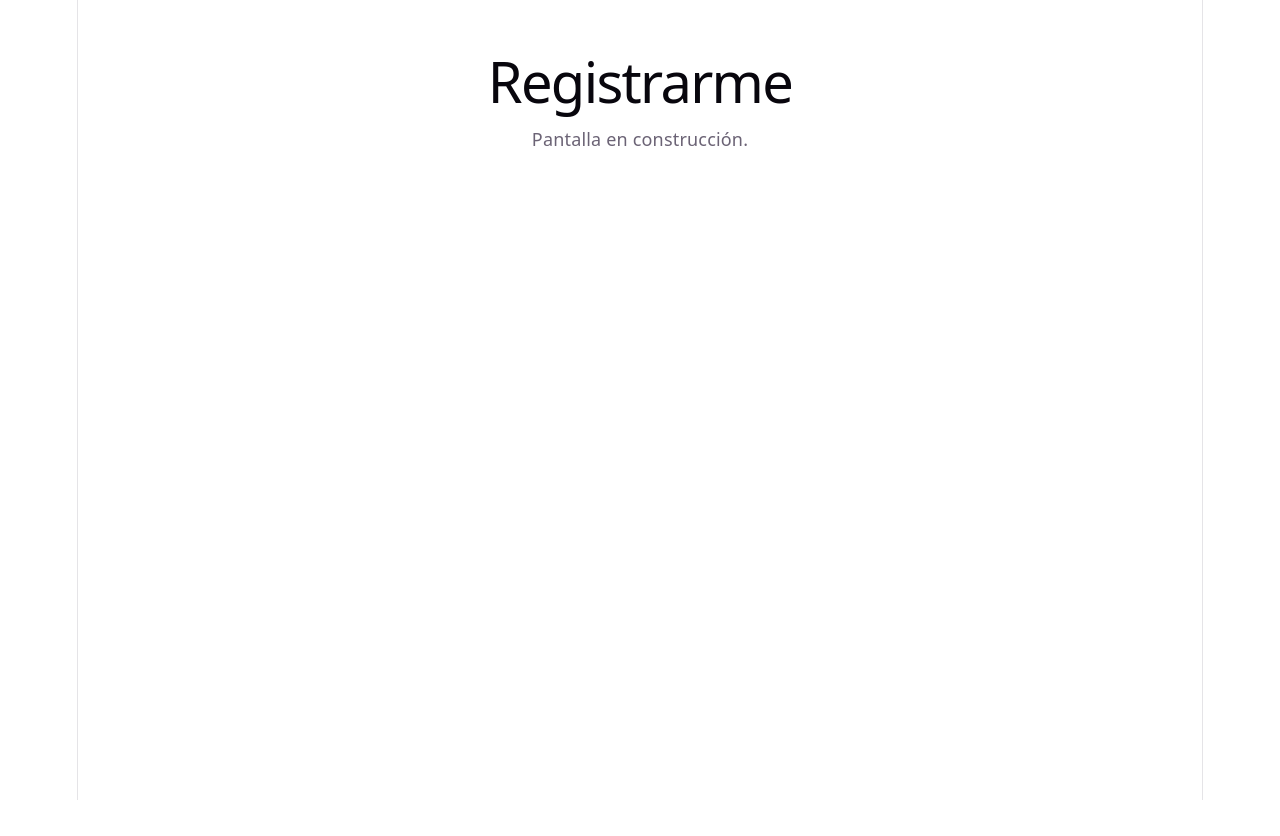
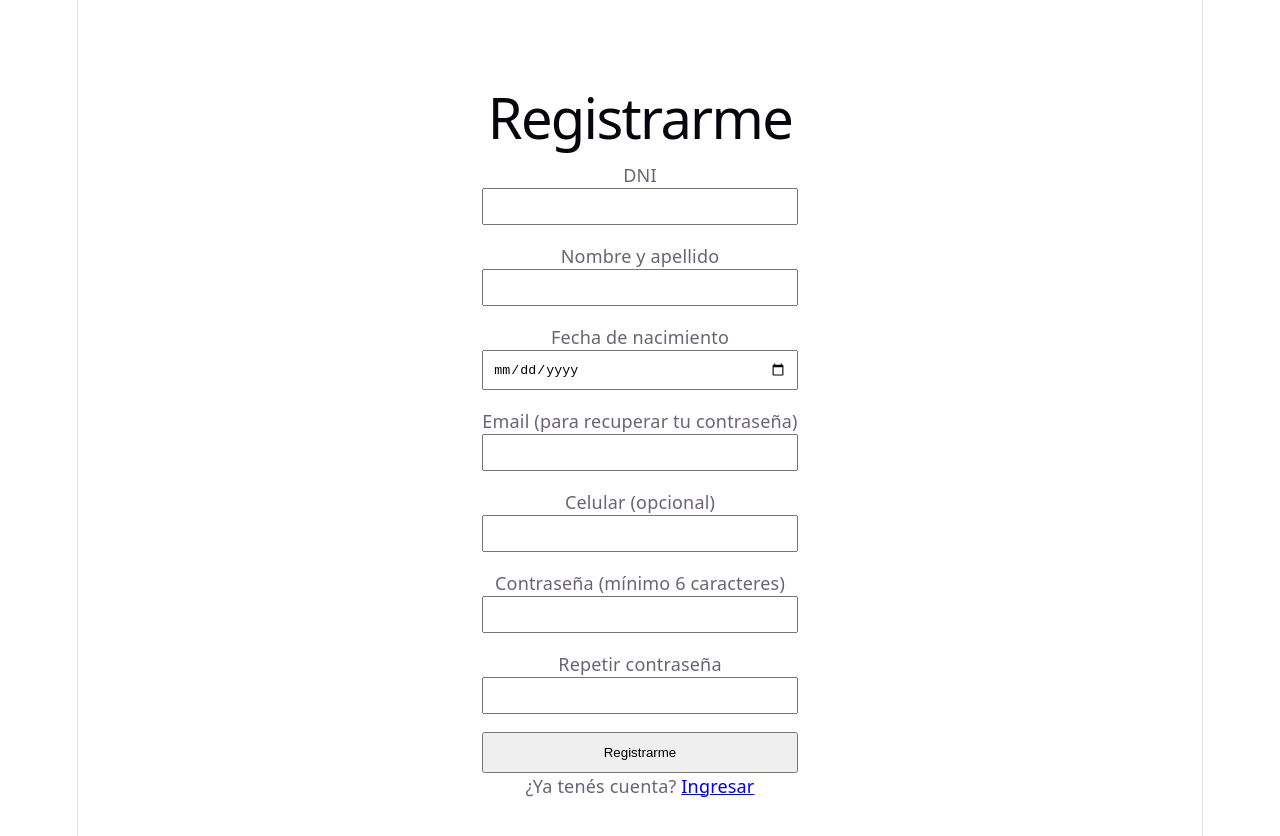
Before and after one commit to JessicaSoria13/gestion-turnos-database, a React app in the folder frontend/: page /registro in a window 1280 px wide. Shown: the top 836 px of the page. Before the commit the page ends 800 px from the top, so only its background shows below. Built offline with nearby package versions, Linux system fonts and the light colour scheme; the HTML template or start-up script is replaced by a standard one.

Commit message:
GDT-101: pantalla de registro de paciente con errores del backend

```diff
--- a/frontend/src/App.jsx
+++ b/frontend/src/App.jsx
@@ -3,12 +3,13 @@ import Layout from './components/Layout'
 import RutaProtegida from './components/RutaProtegida'
 import EnConstruccion from './pages/EnConstruccion'
 import Login from './pages/auth/Login'
+import Registro from './pages/auth/Registro'
 
 export default function App() {
   return (
     <Routes>
       <Route path="/login" element={<Login />} />
-      <Route path="/registro" element={<EnConstruccion titulo="Registrarme" />} />
+      <Route path="/registro" element={<Registro />} />
       <Route element={<Layout />}>
         <Route element={<RutaProtegida rolRequerido="PACIENTE" />}>
           <Route path="/paciente/reservar" element={<EnConstruccion titulo="Reservar turno" />} />
--- /dev/null
+++ b/frontend/src/pages/auth/Registro.jsx
@@ -0,0 +1,139 @@
+import { useState } from 'react'
+import { Link } from 'react-router-dom'
+import { apiFetch } from '../../api/cliente'
+
+const estiloInput = { display: 'block', width: '100%', padding: '0.5rem', boxSizing: 'border-box' }
+
+const formularioVacio = {
+  dni: '',
+  nombreApellido: '',
+  fechaNacimiento: '',
+  email: '',
+  celular: '',
+  contrasena: '',
+  repetirContrasena: '',
+}
+
+export default function Registro() {
+  const [form, setForm] = useState(formularioVacio)
+  const [error, setError] = useState('')
+  const [detalles, setDetalles] = useState([])
+  const [exito, setExito] = useState(false)
+  const [cargando, setCargando] = useState(false)
+
+  function cambiar(e) {
+    setForm({ ...form, [e.target.name]: e.target.value })
+  }
+
+  async function handleSubmit(e) {
+    e.preventDefault()
+    setError('')
+    setDetalles([])
+
+    if (form.contrasena !== form.repetirContrasena) {
+      setError('Las contraseñas no coinciden')
+      return
+    }
+
+    setCargando(true)
+
+    // Los campos opcionales vacios se mandan como null, no como texto vacio
+    const cuerpo = {
+      dni: form.dni,
+      nombreApellido: form.nombreApellido,
+      fechaNacimiento: form.fechaNacimiento,
+      email: form.email || null,
+      celular: form.celular || null,
+      contrasena: form.contrasena,
+    }
+
+    try {
+      const respuesta = await apiFetch('/auth/register', {
+        method: 'POST',
+        body: JSON.stringify(cuerpo),
+      })
+      const datos = await respuesta.json()
+
+      if (respuesta.ok) {
+        setExito(true)
+        return
+      }
+
+      setError(datos.mensaje)
+      setDetalles(datos.detalles || [])
+    } catch {
+      setError('No se pudo conectar con el servidor')
+    } finally {
+      setCargando(false)
+    }
+  }
+
+  if (exito) {
+    return (
+      <div style={{ maxWidth: '360px', margin: '4rem auto', padding: '0 1rem' }}>
+        <h1>Registro exitoso</h1>
+        <p>Tu cuenta de paciente ya está creada.</p>
+        <Link to="/login">Ir a ingresar</Link>
+      </div>
+    )
+  }
+
+  return (
+    <div style={{ maxWidth: '360px', margin: '4rem auto', padding: '0 1rem' }}>
+      <h1>Registrarme</h1>
+      <form onSubmit={handleSubmit} style={{ display: 'flex', flexDirection: 'column', gap: '1rem' }}>
+        <label>
+          DNI
+          <input type="text" name="dni" value={form.dni} onChange={cambiar} required maxLength={10} style={estiloInput} />
+        </label>
+
+        <label>
+          Nombre y apellido
+          <input type="text" name="nombreApellido" value={form.nombreApellido} onChange={cambiar} required maxLength={100} style={estiloInput} />
+        </label>
+
+        <label>
+          Fecha de nacimiento
+          <input type="date" name="fechaNacimiento" value={form.fechaNacimiento} onChange={cambiar} required style={estiloInput} />
+        </label>
+
+        <label>
+          Email (para recuperar tu contraseña)
+          <input type="email" name="email" value={form.email} onChange={cambiar} maxLength={100} style={estiloInput} />
+        </label>
+
+        <label>
+          Celular (opcional)
+          <input type="tel" name="celular" value={form.celular} onChange={cambiar} maxLength={20} style={estiloInput} />
+        </label>
+
+        <label>
+          Contraseña (mínimo 6 caracteres)
+          <input type="password" name="contrasena" value={form.contrasena} onChange={cambiar} required minLength={6} style={estiloInput} />
+        </label>
+
+        <label>
+          Repetir contraseña
+          <input type="password" name="repetirContrasena" value={form.repetirContrasena} onChange={cambiar} required style={estiloInput} />
+        </label>
+
+        {error && (
+          <div style={{ color: 'crimson' }}>
+            <p style={{ margin: 0 }}>{error}</p>
+            {detalles.length > 0 && (
+              <ul style={{ margin: '0.5rem 0 0' }}>
+                {detalles.map((d) => <li key={d}>{d}</li>)}
+              </ul>
+            )}
+          </div>
+        )}
+
+        <button type="submit" disabled={cargando} style={{ padding: '0.6rem' }}>
+          {cargando ? 'Registrando...' : 'Registrarme'}
+        </button>
+      </form>
+
+      <p>¿Ya tenés cuenta? <Link to="/login">Ingresar</Link></p>
+    </div>
+  )
+}
```
